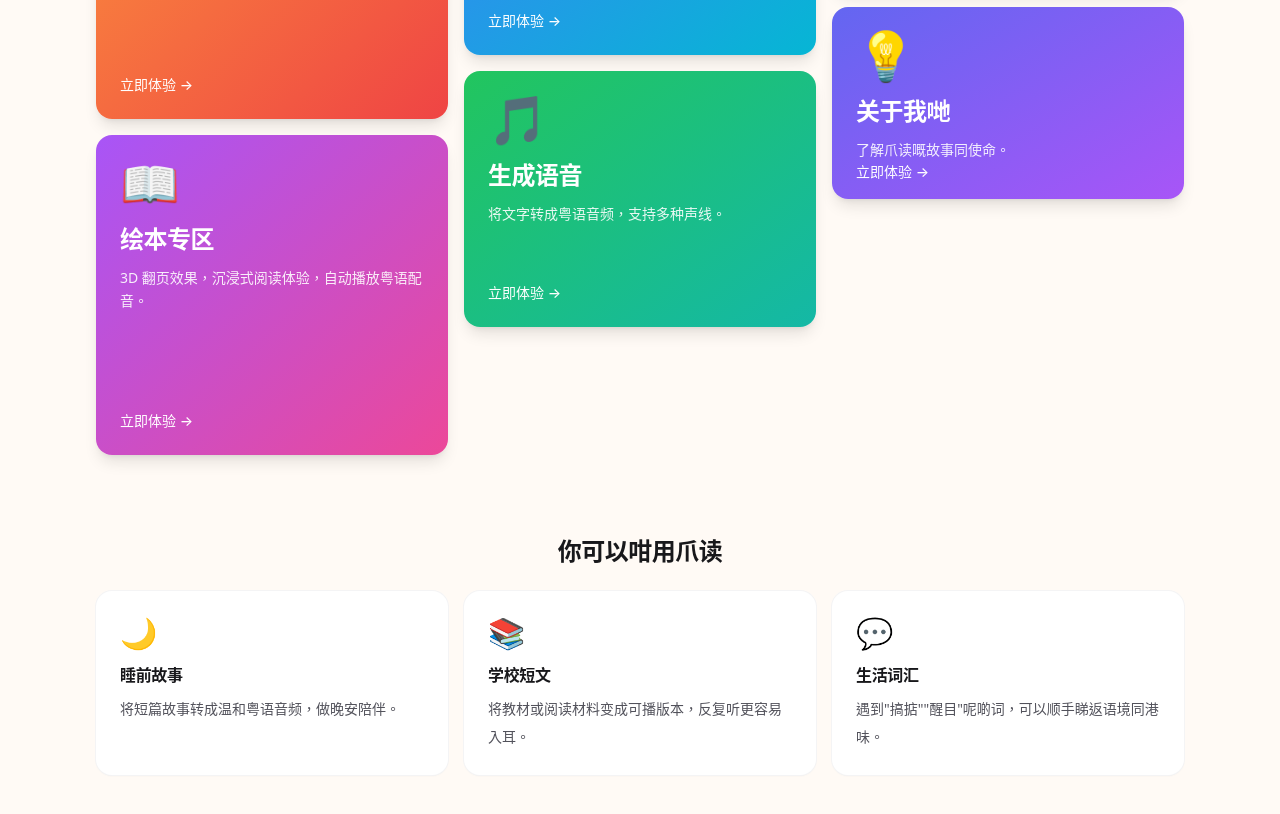
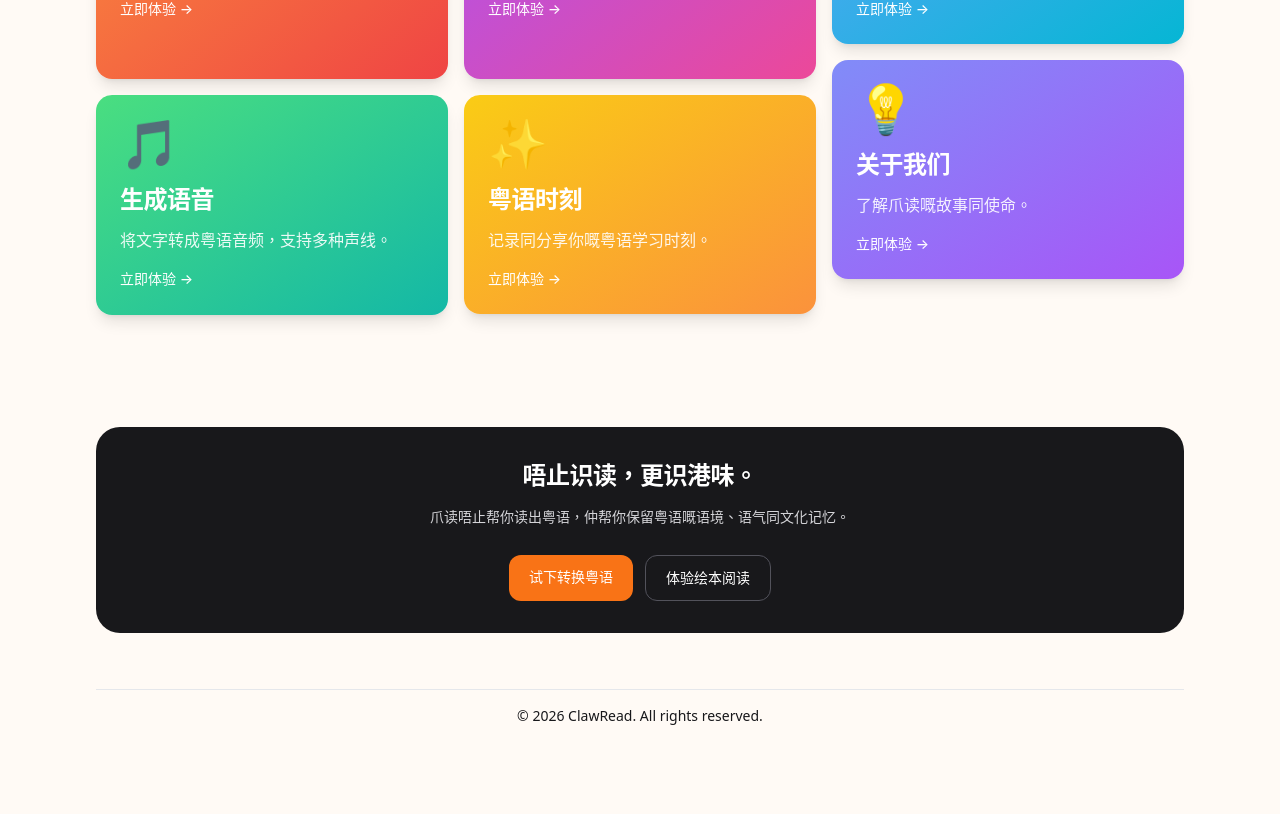
Before and after one commit to pu873967671-code/bookvoice, a Next.js app in the folder apps/web/: page / in a window 1280 px wide. Shown: the part 666-1480 px from the top of the page. After the commit the page ends 1432 px from the top, so only its background shows below. Built offline with nearby package versions, Linux system fonts and the light colour scheme.

Commit message:
feat: 3D flip book + masonry homepage
- Replace scroll-based storybook with 3D page flip effect (react-pageflip)
- Redesign homepage with masonry card layout (react-masonry-css)
- Add interactive book controls (prev/next buttons)
- Improve visual hierarchy with gradient cards

```diff
--- a/apps/web/app/page.tsx
+++ b/apps/web/app/page.tsx
@@ -1,4 +1,5 @@
 import Link from 'next/link';
+import Masonry from 'react-masonry-css';
 import { SiteHeader } from '@/components/layout/SiteHeader';
 import { SiteFooter } from '@/components/layout/SiteFooter';
 
@@ -7,51 +8,57 @@ const featureCards = [
     title: '粤语转换助手',
     description: '将书面语/普通话转成地道粤语口语，实时转换。',
     href: '/translate',
-    gradient: 'from-orange-400 to-red-500',
     icon: '🗣️',
+    color: 'from-orange-400 to-red-500',
     size: 'large',
   },
   {
     title: '绘本专区',
-    description: '3D 翻页效果，沉浸式阅读体验，自动播放粤语配音。',
+    description: '3D 翻页效果，沉浸式阅读体验，配合粤语配音。',
     href: '/storybook-demo',
-    gradient: 'from-purple-500 to-pink-500',
     icon: '📖',
+    color: 'from-purple-500 to-pink-500',
     size: 'large',
   },
   {
     title: '粤语资源导航',
     description: '按年龄、场景同类别快速搵到靠谱粤语内容。',
     href: '/resources',
-    gradient: 'from-blue-500 to-cyan-500',
     icon: '🧭',
+    color: 'from-blue-400 to-cyan-500',
     size: 'medium',
   },
   {
     title: '生成语音',
     description: '将文字转成粤语音频，支持多种声线。',
     href: '/generate',
-    gradient: 'from-green-500 to-teal-500',
     icon: '🎵',
+    color: 'from-green-400 to-teal-500',
     size: 'medium',
   },
   {
     title: '粤语时刻',
     description: '记录同分享你嘅粤语学习时刻。',
     href: '/moments',
-    gradient: 'from-yellow-400 to-orange-500',
     icon: '✨',
+    color: 'from-yellow-400 to-orange-400',
     size: 'small',
   },
   {
-    title: '关于我哋',
+    title: '关于我们',
     description: '了解爪读嘅故事同使命。',
     href: '/about',
-    gradient: 'from-indigo-500 to-purple-500',
     icon: '💡',
+    color: 'from-indigo-400 to-purple-500',
     size: 'small',
   },
 ];
+
+const breakpointColumns = {
+  default: 3,
+  1100: 2,
+  700: 1,
+};
 
 export default function HomePage() {
   return (
@@ -67,88 +74,54 @@ export default function HomePage() {
             </p>
 
             <h1 className="text-4xl font-bold leading-tight sm:text-5xl">
-              爪读：帮家庭发现、生成同沉淀正宗粤语内容。
+              爪读：帮家庭发现、生成同沉淀正宗粤语内容
             </h1>
 
             <p className="mt-5 text-lg leading-8 text-zinc-600">
-              搵粤语资源、将文字转成粤语音频，并透过词汇语境保留地道港味。
+              搵粤语资源、将文字转成粤语音频、沉浸式绘本阅读，保留地道港味。
             </p>
           </div>
         </section>
 
-        {/* Masonry Grid - 瀑布流卡片 */}
+        {/* Masonry Cards */}
         <section className="py-10">
-          <div className="columns-1 md:columns-2 lg:columns-3 gap-4 space-y-4">
+          <Masonry
+            breakpointCols={breakpointColumns}
+            className="flex -ml-4 w-auto"
+            columnClassName="pl-4 bg-clip-padding"
+          >
             {featureCards.map((card) => (
               <Link
                 key={card.title}
                 href={card.href}
-                className={`
-                  block break-inside-avoid rounded-2xl overflow-hidden shadow-lg hover:shadow-2xl transition-all duration-300 hover:-translate-y-1
-                  ${card.size === 'large' ? 'h-80' : card.size === 'medium' ? 'h-64' : 'h-48'}
-                `}
+                className={`block mb-4 rounded-2xl bg-gradient-to-br ${card.color} p-6 shadow-lg hover:shadow-xl transition-all duration-300 hover:scale-105 text-white group ${
+                  card.size === 'large' ? 'min-h-[280px]' : card.size === 'medium' ? 'min-h-[220px]' : 'min-h-[180px]'
+                }`}
               >
-                <div className={`h-full w-full bg-gradient-to-br ${card.gradient} p-6 flex flex-col justify-between text-white`}>
-                  <div>
-                    <div className="text-5xl mb-4">{card.icon}</div>
-                    <h2 className="text-2xl font-bold mb-3">{card.title}</h2>
-                    <p className="text-sm opacity-90 leading-relaxed">
-                      {card.description}
-                    </p>
-                  </div>
-                  <div className="flex items-center text-sm font-medium">
-                    立即体验 →
-                  </div>
+                <div className="text-5xl mb-4 group-hover:scale-110 transition-transform">
+                  {card.icon}
+                </div>
+                <h2 className="text-2xl font-bold mb-3">{card.title}</h2>
+                <p className="text-white/90 leading-relaxed">
+                  {card.description}
+                </p>
+                <div className="mt-4 inline-flex items-center text-sm font-medium">
+                  立即体验 →
                 </div>
               </Link>
             ))}
-          </div>
-        </section>
-
-        {/* Use Cases */}
-        <section className="py-10">
-          <h2 className="text-2xl font-semibold mb-6 text-center">你可以咁用爪读</h2>
-          <div className="grid gap-4 md:grid-cols-3">
-            {[
-              {
-                title: '睡前故事',
-                description: '将短篇故事转成温和粤语音频，做晚安陪伴。',
-                emoji: '🌙',
-              },
-              {
-                title: '学校短文',
-                description: '将教材或阅读材料变成可播版本，反复听更容易入耳。',
-                emoji: '📚',
-              },
-              {
-                title: '生活词汇',
-                description: '遇到"搞掂""醒目"呢啲词，可以顺手睇返语境同港味。',
-                emoji: '💬',
-              },
-            ].map((item) => (
-              <div
-                key={item.title}
-                className="rounded-2xl bg-white p-6 shadow-sm ring-1 ring-zinc-100 hover:shadow-md transition"
-              >
-                <div className="text-3xl mb-3">{item.emoji}</div>
-                <h3 className="font-semibold mb-2">{item.title}</h3>
-                <p className="text-sm leading-7 text-zinc-600">
-                  {item.description}
-                </p>
-              </div>
-            ))}
-          </div>
+          </Masonry>
         </section>
 
         {/* CTA Section */}
         <section className="py-14">
-          <div className="rounded-3xl bg-zinc-900 px-6 py-8 text-white">
+          <div className="rounded-3xl bg-zinc-900 px-6 py-8 text-white text-center">
             <h2 className="text-2xl font-semibold">唔止识读，更识港味。</h2>
-            <p className="mt-3 max-w-2xl text-sm leading-7 text-zinc-300">
+            <p className="mt-3 max-w-2xl mx-auto text-sm leading-7 text-zinc-300">
               爪读唔止帮你读出粤语，仲帮你保留粤语嘅语境、语气同文化记忆。
             </p>
 
-            <div className="mt-6 flex flex-wrap gap-3">
+            <div className="mt-6 flex flex-wrap gap-3 justify-center">
               <Link
                 href="/translate"
                 className="btn-primary"
@@ -160,7 +133,7 @@ export default function HomePage() {
                 href="/storybook-demo"
                 className="btn-dark"
               >
-                体验 3D 绘本
+                体验绘本阅读
               </Link>
             </div>
           </div>
--- a/package.json
+++ b/package.json
@@ -18,6 +18,7 @@
   },
   "dependencies": {
     "gsap": "^3.14.2",
+    "react-masonry-css": "^1.0.16",
     "react-pageflip": "^2.0.3"
   }
 }
```
Also changed, not shown: 2 other files (tests, documents, lock files or other folders).
